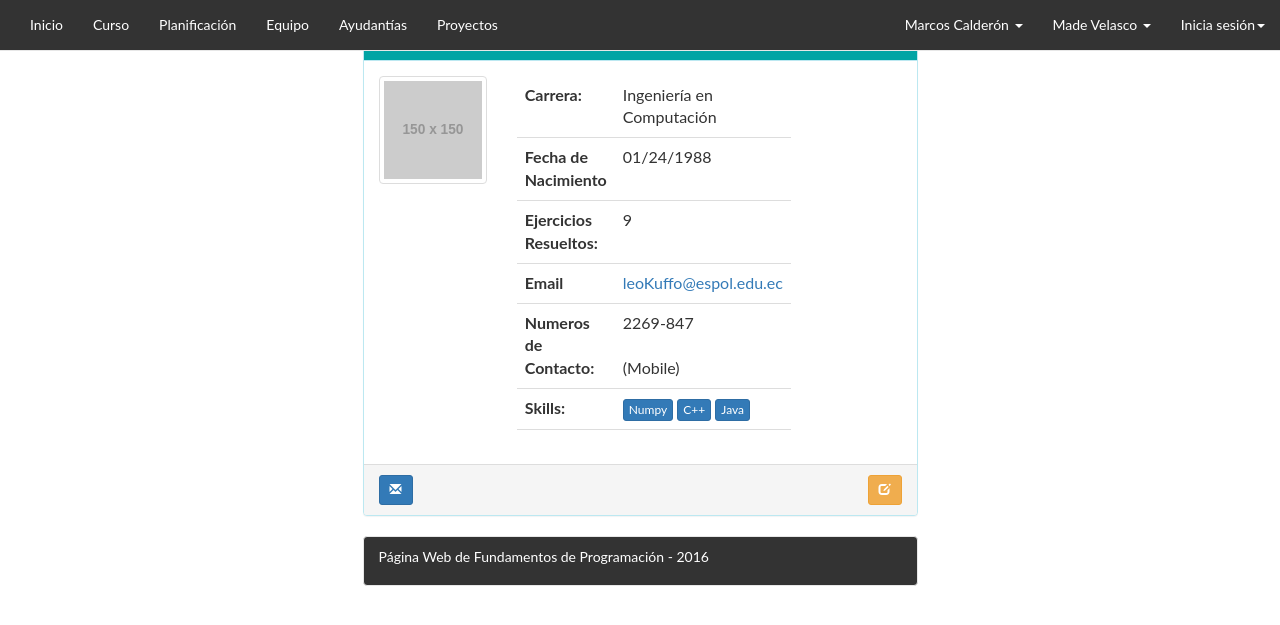
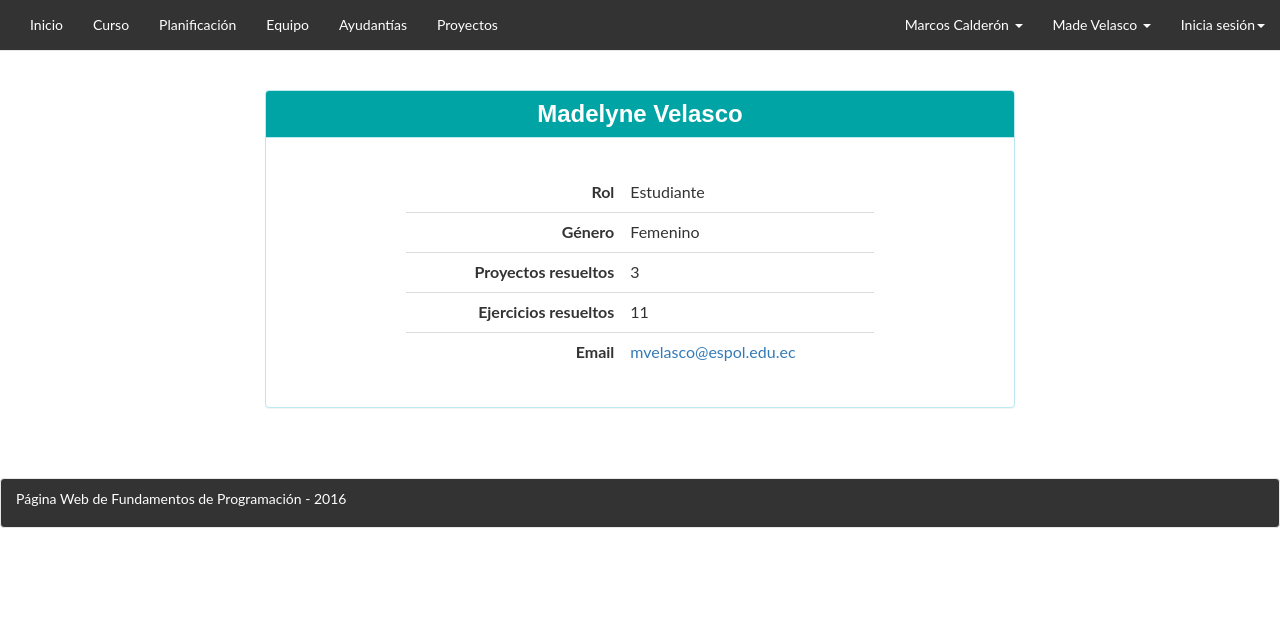
Before and after one commit to madevelascom/fundamentos, a CodeIgniter app: page /database/web/perfilEstudiante in a window 1280 px wide. Shown: the top 625 px of the page. Run offline with CodeIgniter, Linux system fonts and the light colour scheme; grey boxes labelled with a size stand in for pictures from a placeholder-image service; some libraries are stand-ins or nearby versions; some web fonts are replaced.

Commit message:
Rutas, profiles, etc

```diff
--- a/application/views/frontend/error.php
+++ b/application/views/frontend/error.php
@@ -8,7 +8,7 @@
 		</div>
 	</div>
 	<div class = 'row'>
-		<h1 class = 'align-center mt-40 landing-section4-title'>¡Lo sentimos!</h1>
+		<h1 class = 'align-center mt-40 landing-section4-title bold'>¡Lo sentimos!</h1>
 			<h3 class = 'align-center mt-40'>Emelec, Josselyn y Pepe no encontraron la página solicitada</h3>
 	</div>
 </div>
--- a/application/views/frontend/estudianteprofile.php
+++ b/application/views/frontend/estudianteprofile.php
@@ -1,60 +1,49 @@
- <div class="container">
+<div class="container pt-70 pb-50">
 	<div class="row">
-      <div class="col-md-5  toppad  pull-right col-md-offset-3 ">
+		<div class="col-xs-12 col-sm-12 col-md-8 col-lg-8 col-xs-offset-0 col-sm-offset-0 col-md-offset-2 col-lg-offset-2 toppad" >
 
-     </div>
-     <div class="col-xs-12 col-sm-12 col-md-6 col-xs-offset-0 col-sm-offset-0 col-md-offset-3 col-lg-offset-3toppad">
 
 			<div class="panel panel-info">
 				<div class="panel-heading">
-          <h3 class="panel-title" id="titleisrael"><strong>Leonardo Kuffo</strong></h3>
+					<h3 class = 'align-center  bold'>Madelyne Velasco</h3>
 				</div>
 				<div class="panel-body">
-          <div class="row">
-            <div class="col-md-3" align="center"> <img alt="Leonardo Kuffo" src="http://placehold.it/150x150" class="img-thumbnail img-responsive"> </div>
 
-          <div class=" col-md-6">
-            <table class="table table-user-information">
+					<div class = 'row'>
+						<div class=" col-md-offset-2 col-md-8">
+							<table class="table table-user-information mt-20">
 								<tbody>
 									<tr>
-                  <td><strong>Carrera:</strong></td>
-                  <td>Ingeniería en Computación</td>
+										<td class = 'pull-right bold'>Rol</td>
+										<td>Estudiante</td>
+									</tr>
+
+									<tr>
+										<tr>
+											<td class = 'pull-right bold'>Género</td>
+											<td>Femenino</td>
+										</tr>
+										<tr >
+											<td class = 'pull-right bold'>Proyectos resueltos</td>
+											<td>3</td>
 										</tr>
 										<tr>
-                  <td><strong>Fecha de Nacimiento</strong></td>
-                  <td>01/24/1988</td>
+											<td class = 'pull-right bold'>Ejercicios resueltos</td>
+											<td>11</td>
 										</tr>
 										<tr>
-                  <td><strong>Ejercicios Resueltos:</strong></td>
-                  <td>9</td>
+											<td class = 'pull-right bold'>Email</td>
+											<td><a href="mailto:ancalder@espol.edu.ec">mvelasco@espol.edu.ec</a></td>
 										</tr>
-                <tr>
-                  <td><strong>Email</strong></td>
-                  <td><a href="leoKuffo@espol.edu.ec">leoKuffo@espol.edu.ec</a></td>
 									</tr>
-                  <td><strong>Numeros de Contacto:</strong></td>
-                    <td>2269-847<br><br>(Mobile)
-                  </td>
-                </tr>
-                <tr>
-                  <td><strong>Skills:</strong></td>
-                  <td><button type="button" class="btn btn btn-primary btn-xs">Numpy</button> <button type="button" class="btn btn btn-primary btn-xs">C++</button> <button type="button" class="btn btn-primary btn-xs">Java</button></td>
-                </tr>
-                <tr>
 								</tbody>
 							</table>
-
-         <!--  <a href="#" class="btn btn-primary">Mis Proyectos</a>
-          <a href="#" class="btn btn-primary">Mis Ejercicios</a> -->
+						</div>
+					</div>
 				</div>
 
 			</div>
 		</div>
-    <div class="panel-footer">
-        <a data-original-title="Broadcast Message" data-toggle="tooltip" type="button" class="btn btn-sm btn-primary"><i class="glyphicon glyphicon-envelope"></i></a>
-        <span class="pull-right">
-          <a href="#" data-toggle="tooltip" type="button" class="btn btn-sm btn-warning"><i class="glyphicon glyphicon-edit"></i></a>
-        </span>
 	</div>
 
 </div>
--- a/application/views/frontend/menu.php
+++ b/application/views/frontend/menu.php
@@ -24,7 +24,7 @@
 				<li class="dropdown">
 					<a href="#" class="dropdown-toggle" data-toggle="dropdown" role="button" aria-haspopup="true" aria-expanded="false">Marcos Calderón <span class="caret"></span></a>
 					<ul class="dropdown-menu">
-						<li><a href="#">Perfil</a></li>
+						<li><a href="<?php echo site_url("web/perfilProfesor"); ?>">Perfil</a></li>
 						<li><a href="<?php echo site_url("web/practicar"); ?>">Ejercicios</a></li>
 						<li><a href="<?php echo site_url("web/proyectos"); ?>">Proyectos</a></li>
 						<li role="separator" class="divider"></li>
@@ -34,9 +34,9 @@
 				<li class="dropdown">
 					<a href="#" class="dropdown-toggle" data-toggle="dropdown" role="button" aria-haspopup="true" aria-expanded="false">Made Velasco <span class="caret"></span></a>
 					<ul class="dropdown-menu">
-						<li><a href="#">Perfil</a></li>
+						<li><a href="<?php echo site_url("web/perfilEstudiante"); ?>">Perfil</a></li>
 						<li><a href="<?php echo site_url("web/practicar"); ?>">Ejercicios</a></li>
-						<li><a href="#">Something else here</a></li>
+						<li><a href="<?php echo site_url("web/proyectos"); ?>">Proyectos</a></li>
 						<li role="separator" class="divider"></li>
 						<li><a href="#">Cerrar sesión</a></li>
 					</ul>
--- a/application/views/frontend/proyectos.php
+++ b/application/views/frontend/proyectos.php
@@ -1,7 +1,7 @@
 
 <div class = 'container-fluid pt-70'>
 	<div class = 'container'>
-		<h1 class="align-center">Proyectos</h1>
+		<h1 class="align-center">Lista de Proyectos</h1>
 	</div>
 	<div class = 'container'>
 
```
Also changed, not shown: application/views/frontend/ejercicionuevo.php (+14 -3 lines), application/views/frontend/profesorprofile.php (+21 -36 lines), application/views/frontend/semanas.php (+33 -29 lines). Lines whose indentation alone changed are shown as unchanged.
